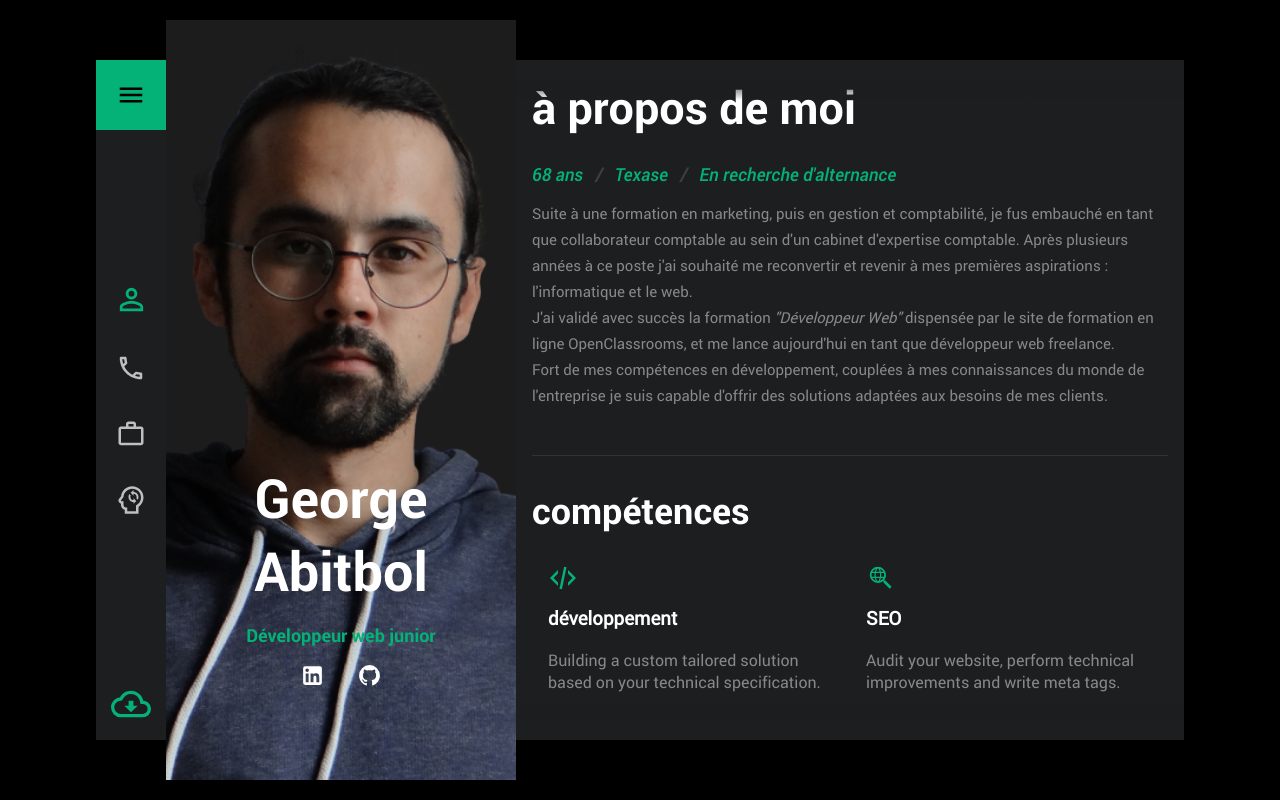
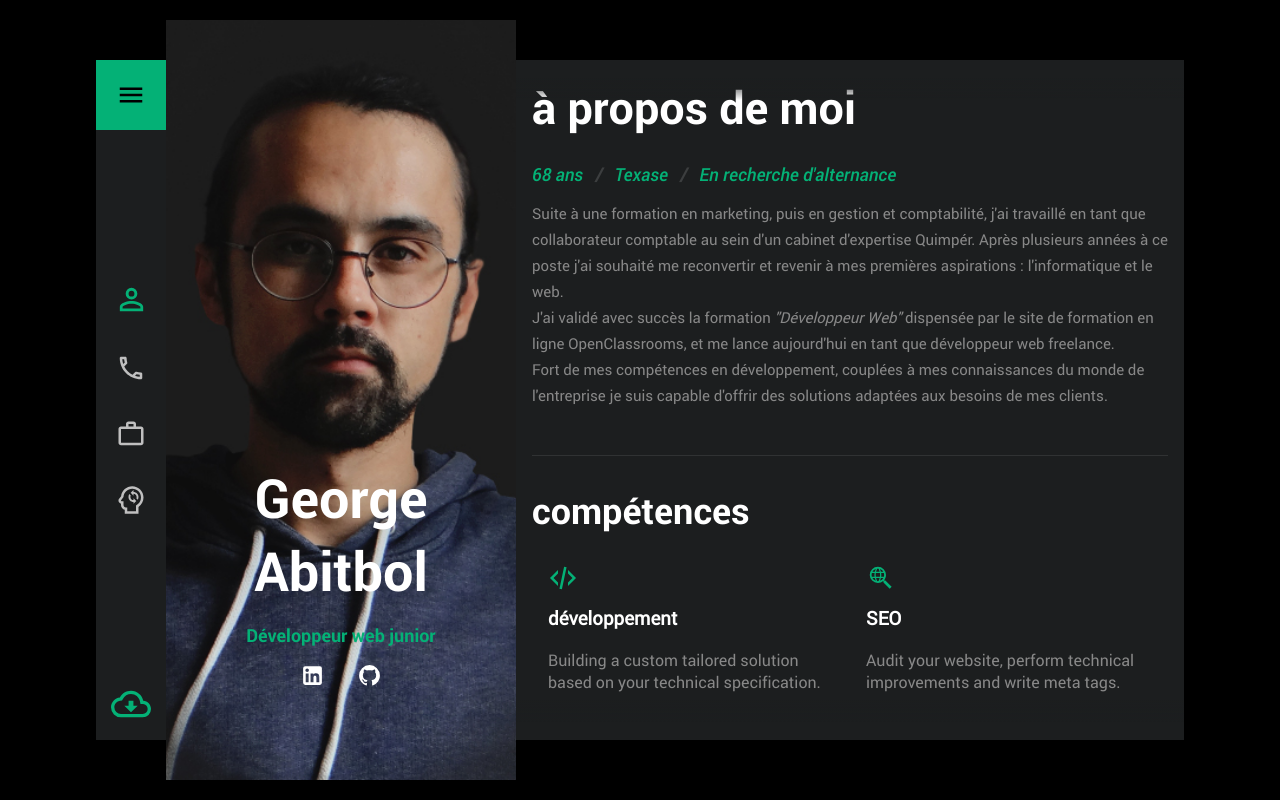
Before and after one commit to Guetso/CV, a Vue app: page /#/ in a window 1280 px wide. Built offline with nearby package versions, Linux system fonts and the light colour scheme.

Commit message:
Add new photo

```diff
--- a/src/sass/_main.scss
+++ b/src/sass/_main.scss
@@ -2,6 +2,7 @@
 @import "./base/typography/pictureTyp";
 @import "./base/typography/homeTyp";
 @import "./base/app";
+@import "./base/scrollBarChrome";
 @import "./views/home";
 @import "./components/nav";
 @import "./components/picture";
--- /dev/null
+++ b/src/sass/base/_scrollBarChrome.scss
@@ -0,0 +1,9 @@
+*::-webkit-scrollbar {
+    width: 6px;
+  }
+  *::-webkit-scrollbar-track {
+    background:  #1c1e1f; ;
+  }
+  *::-webkit-scrollbar-thumb {
+    background-color: #3c3e3f;
+  }
--- a/src/sass/components/_picture.scss
+++ b/src/sass/components/_picture.scss
@@ -10,7 +10,7 @@
     flex-direction: column;
     align-items: center;
     justify-content: space-around;
-    background-image: url("assets/hugo.png");
+    background-image: url("assets/hugo.jpg");
     background-repeat: no-repeat;
     background-position: center;
     background-size: cover;
--- a/src/views/Home.vue
+++ b/src/views/Home.vue
@@ -10,7 +10,7 @@
       </aside>
 
       <p class="home__header__content">
-        Suite à une formation en marketing, puis en gestion et comptabilité, je fus embauché en tant que collaborateur comptable au sein d'un cabinet d'expertise comptable. Après plusieurs années à ce poste j'ai souhaité me reconvertir et revenir à mes premières aspirations : l'informatique et le web.
+        Suite à une formation en marketing, puis en gestion et comptabilité, j'ai travaillé en tant que collaborateur comptable au sein d'un cabinet d'expertise Quimpér. Après plusieurs années à ce poste j'ai souhaité me reconvertir et revenir à mes premières aspirations : l'informatique et le web.
         <br />J'ai validé avec succès la formation
         <em>"Développeur Web"</em> dispensée par le site de formation en ligne OpenClassrooms, et me lance aujourd'hui en tant que développeur web freelance.
         <br />Fort de mes compétences en développement, couplées à mes connaissances du monde de l'entreprise je suis capable d'offrir des solutions adaptées aux besoins de mes clients.
```
Also changed, not shown: src/assets/hugo.jpg (added).
